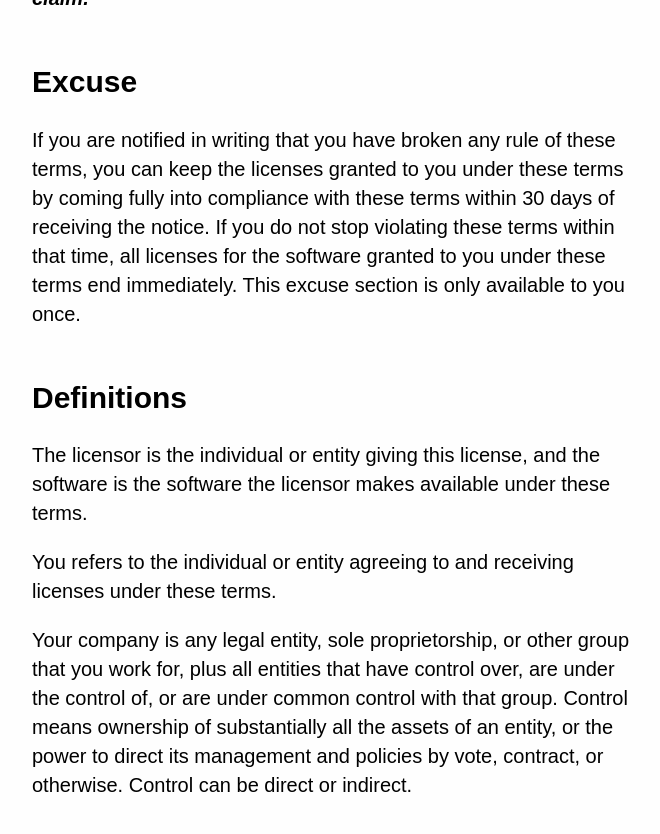
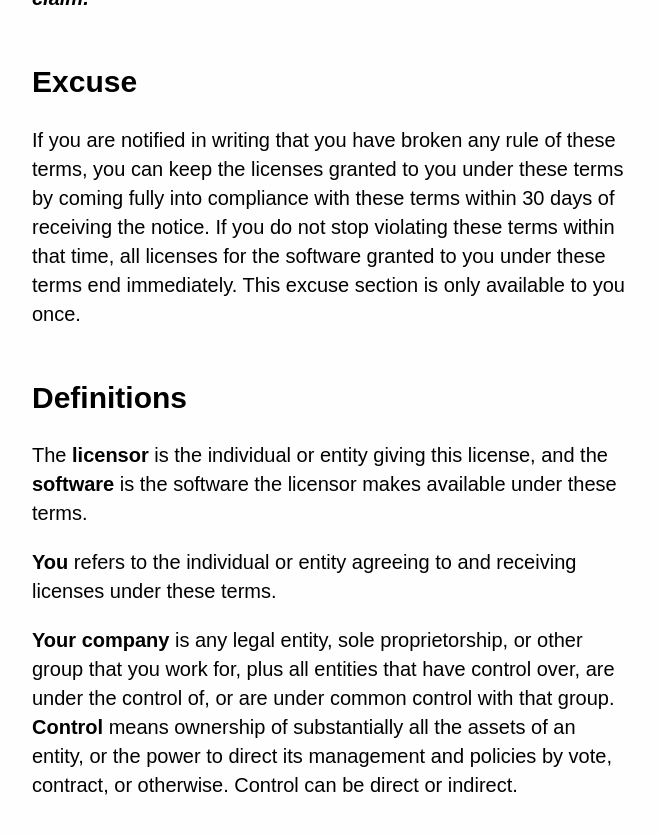
Before and after one commit to polyformproject/polyformproject.org, a Jekyll site: the page built from polyform-v1.0.0-pre.1.md, in a window 1280 px wide and 900 px high, scrolled down 3614 px. Shown: the top 834 px of the window, without its empty margins (308-968 px from the left). Built offline with Jekyll 4.4.1, drawn with Linux system fonts in a browser that asks for light colours; our own code applies the rules of GitHub Pages for plain Markdown files.

Commit message:
Add missing emphasis in first-draft definitions

```diff
--- a/polyform-v1.0.0-pre.1.md
+++ b/polyform-v1.0.0-pre.1.md
@@ -68,8 +68,8 @@ If you are notified in writing that you have broken any rule of these terms, you
 
 ## Definitions
 
-The licensor is the individual or entity giving this license, and the software is the software the licensor makes available under these terms.
+The **licensor** is the individual or entity giving this license, and the **software** is the software the licensor makes available under these terms.
 
-You refers to the individual or entity agreeing to and receiving licenses under these terms.
+**You** refers to the individual or entity agreeing to and receiving licenses under these terms.
 
-Your company is any legal entity, sole proprietorship, or other group that you work for, plus all entities that have control over, are under the control of, or are under common control with that group.  Control means ownership of substantially all the assets of an entity, or the power to direct its management and policies by vote, contract, or otherwise.  Control can be direct or indirect.
+**Your company** is any legal entity, sole proprietorship, or other group that you work for, plus all entities that have control over, are under the control of, or are under common control with that group.  **Control** means ownership of substantially all the assets of an entity, or the power to direct its management and policies by vote, contract, or otherwise.  Control can be direct or indirect.
```
Also changed, not shown: 3 other files.
